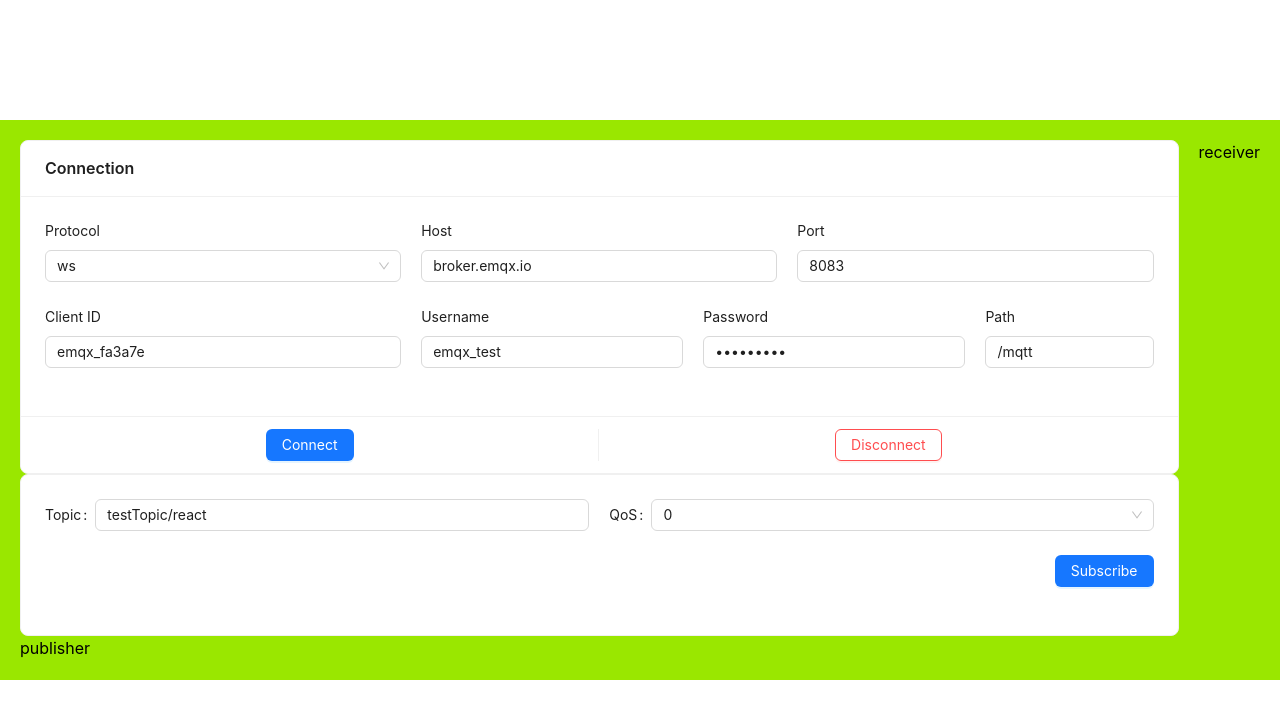
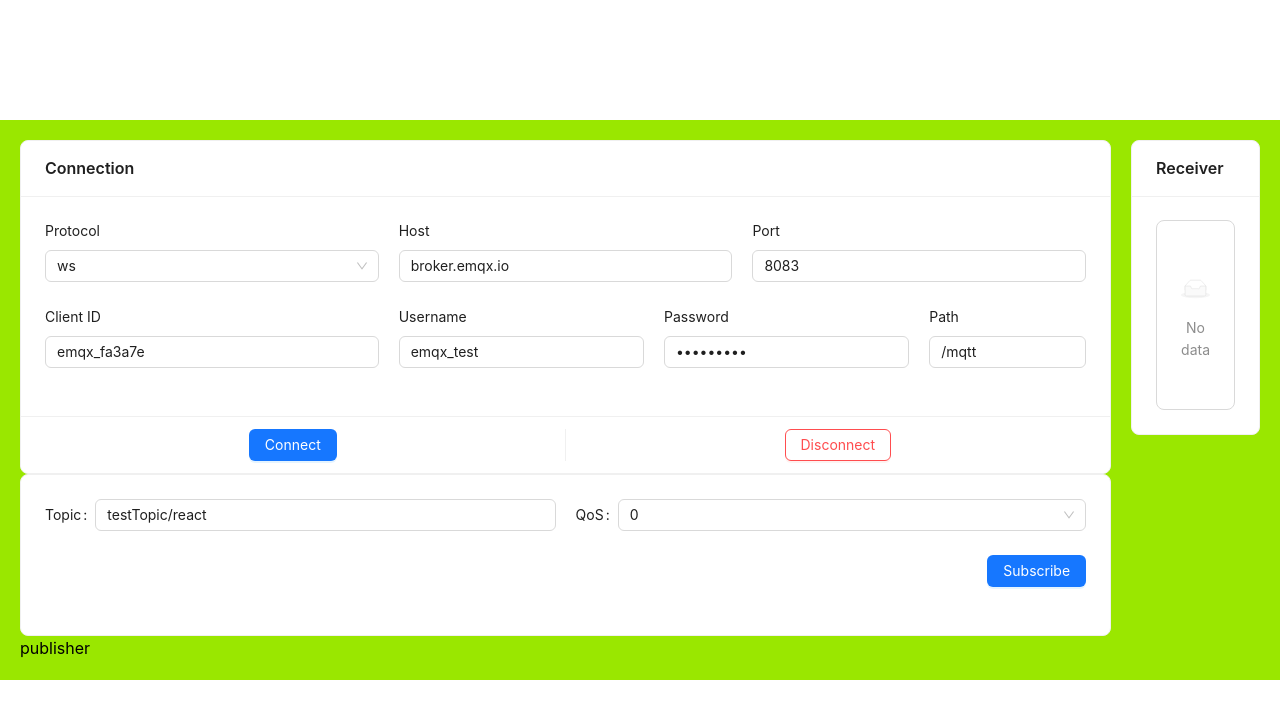
Before and after one commit to JEONG-JI-HEON/mqtt-study, a React (Vite) app: page / in a window 1280 px wide. Shown: the top 718 px of the page. Built offline with nearby package versions, Linux system fonts and the light colour scheme.

Commit message:
receiver function develop

```diff
--- a/src/components/Receiver.jsx
+++ b/src/components/Receiver.jsx
@@ -1,7 +1,27 @@
-import React from "react";
+import React, { useEffect, useState } from "react";
+import { Card, List } from "antd";
 
-const Receiver = () => {
-  return <div>receiver</div>;
+const Receiver = ({ payLoad }) => {
+  const [messages, setMessages] = useState([]);
+
+  useEffect(() => {
+    console.log(payLoad);
+    if (payLoad?.topic) {
+      setMessages((messages) => [...messages, payload]);
+    }
+  }, [payLoad]);
+
+  const renderListItem = (item) => (
+    <List.Item>
+      <List.Item.Meta title={item.topic} description={item.message} />
+    </List.Item>
+  );
+
+  return (
+    <Card title="Receiver">
+      <List size="small" bordered dataSource={messages} renderItem={renderListItem} />
+    </Card>
+  );
 };
 
 export default Receiver;
--- a/src/pages/MainPage/MainPage.jsx
+++ b/src/pages/MainPage/MainPage.jsx
@@ -114,7 +114,7 @@ const MainPage = () => {
         </QosOption.Provider>
       </div>
       <div className={styles["right"]}>
-        <Receiver />
+        <Receiver payload={payload} />
       </div>
     </div>
   );
```
